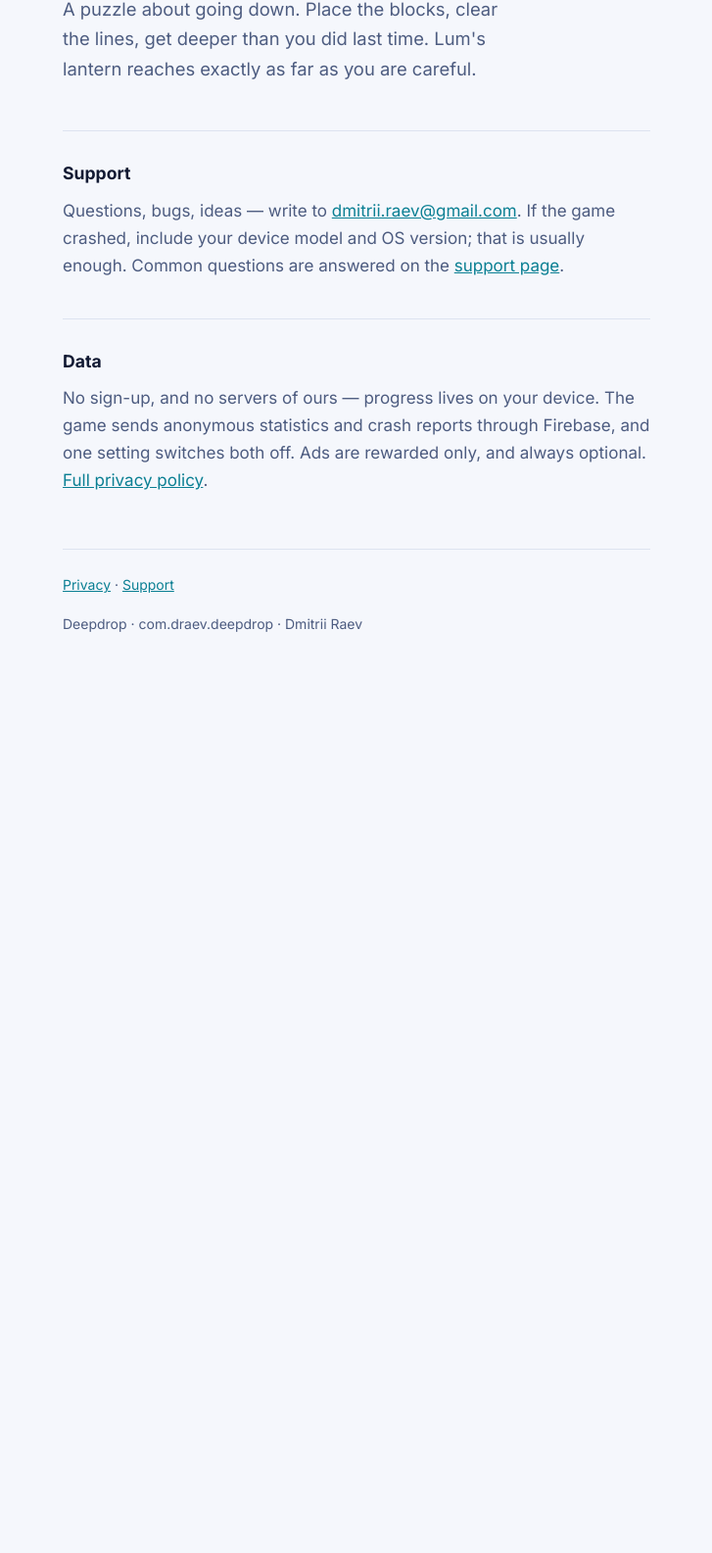
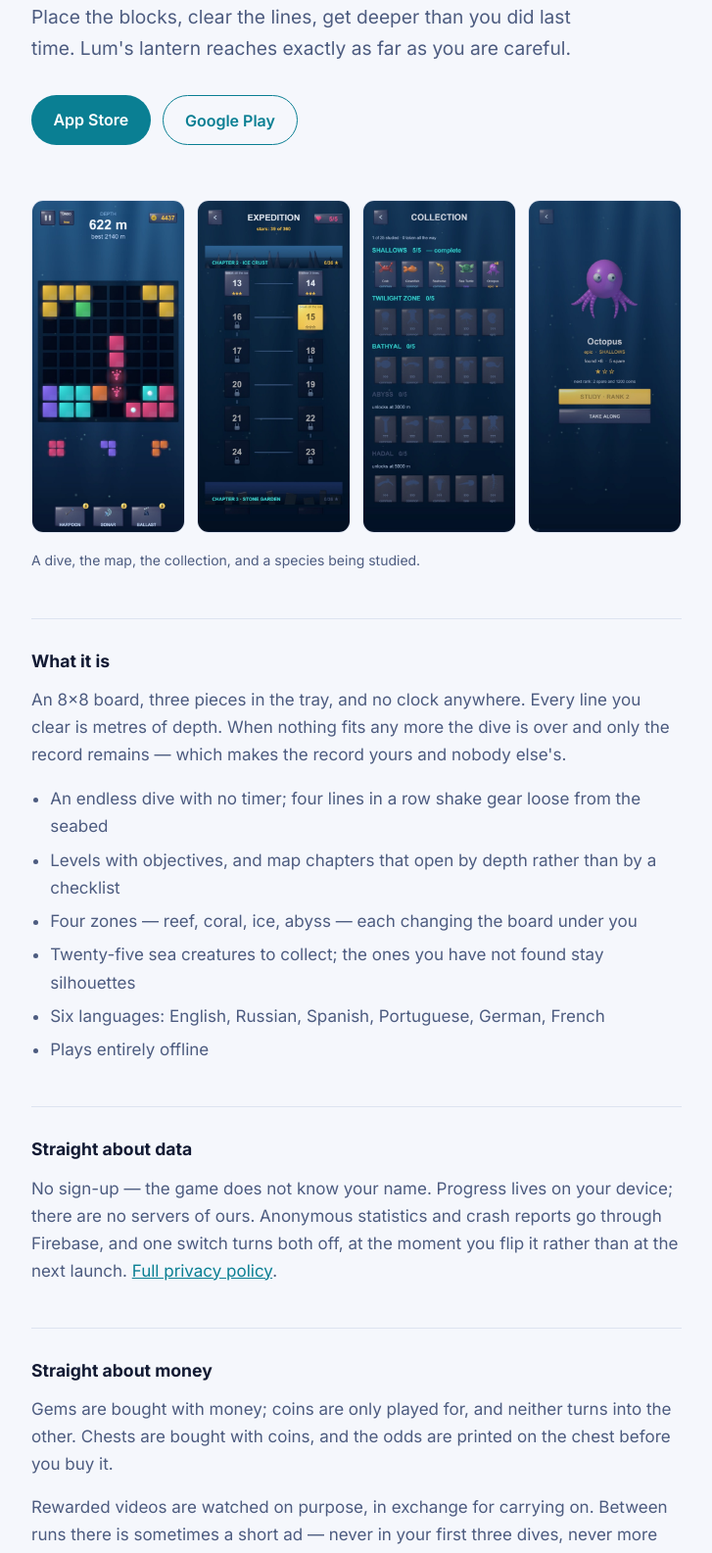
Before and after one commit to deepdrop-games/deepdrop-games.github.io, a plain HTML site: page index.html in a window 1280 px wide. Shown: the part 166-1751 px from the top of the page at 98% size, without its empty margins (276-1003 px from the left). Before the commit the page ends 910 px from the top, so only its background shows below. Drawn offline with Linux system fonts and the light colour scheme.

Commit message:
Landing page, with something to link to
The root was a support page: no screenshot, no store links, nothing to send
anyone. Now it leads with the icon, the hook and both store buttons, shows
four screenshots, and keeps the two honest sections — data and money.

- og: tags so a pasted link unfurls with a picture.
- JSON-LD VideoGame, the shape search engines read for an app page.
- robots.txt and sitemap.xml, so Search Console has something to crawl.
- Fixed a stale claim: the home page promised "ads are rewarded only" while
  the interstitial has existed since 27 October and is described in the
  policy one page down.
- Screenshots re-encoded to jpeg at 1080px, ~60 KB each instead of a megabyte.

Co-Authored-By: Claude Opus 5 (1M context) <noreply@anthropic.com>
Claude-Session: https://claude.ai/code/session_018SF3MSuzFgSx7pGH8SoVAK

```diff
--- a/index.html
+++ b/index.html
@@ -3,19 +3,49 @@
 <head>
 <meta charset="utf-8">
 <meta name="viewport" content="width=device-width, initial-scale=1, viewport-fit=cover">
-<title>Deepdrop</title>
-<meta name="description" content="Deepdrop — a deep-sea block puzzle for iOS and Android. Support and privacy policy.">
+<title>Deepdrop — a deep-sea block puzzle</title>
+<meta name="description" content="Place the blocks, clear the lines, get deeper than you did last time. An offline block puzzle for iOS and Android. No sign-up, no timer.">
+<link rel="icon" href="img/icon.png">
+<meta property="og:title" content="Deepdrop — a deep-sea block puzzle">
+<meta property="og:description" content="Place the blocks, clear the lines, get deeper than you did last time. Offline, no timer, no sign-up.">
+<meta property="og:image" content="https://deepdrop-games.github.io/img/01-dive.jpg">
+<meta property="og:url" content="https://deepdrop-games.github.io/">
+<meta property="og:type" content="website">
+<meta name="twitter:card" content="summary_large_image">
+<link rel="canonical" href="https://deepdrop-games.github.io/">
 <link rel="stylesheet" href="https://fonts.googleapis.com/css2?family=Inter:wght@400;600;700&display=swap">
+<script type="application/ld+json">
+{
+  "@context": "https://schema.org",
+  "@type": "VideoGame",
+  "name": "Deepdrop",
+  "description": "A deep-sea block puzzle. Place the blocks, clear the lines, get deeper than you did last time. Offline, no timer, no sign-up.",
+  "url": "https://deepdrop-games.github.io/",
+  "image": "https://deepdrop-games.github.io/img/icon.png",
+  "applicationCategory": "GameApplication",
+  "genre": "Puzzle",
+  "operatingSystem": "iOS, Android",
+  "inLanguage": ["en", "ru", "es", "pt-BR", "de", "fr"],
+  "author": { "@type": "Person", "name": "Dmitrii Raev" },
+  "offers": { "@type": "Offer", "price": "0", "priceCurrency": "USD" },
+  "sameAs": [
+    "https://apps.apple.com/app/id6827552774",
+    "https://play.google.com/store/apps/details?id=com.draev.deepdrop"
+  ]
+}
+</script>
 <style>
   :root {
     --bg: #04071a; --bg-card: #0a1130; --fg: #e8eefc;
     --fg-dim: #9fb0d4; --accent: #4fd6e8; --rule: #1a2550;
+    --btn-fg: #04071a;
     color-scheme: dark;
   }
   @media (prefers-color-scheme: light) {
     :root:not([data-theme="dark"]) {
       --bg: #f5f7fc; --bg-card: #ffffff; --fg: #121a33;
       --fg-dim: #4d5c80; --accent: #0a7f93; --rule: #dde3f0;
+      --btn-fg: #ffffff;
       color-scheme: light;
     }
   }
@@ -26,47 +56,107 @@
     -webkit-text-size-adjust: 100%;
   }
   .wrap {
-    max-width: 40rem; margin: 0 auto; padding-block: 4rem 5rem;
+    max-width: 44rem; margin: 0 auto; padding-block: 3.5rem 5rem;
     padding-left: max(20px, env(safe-area-inset-left, 0px));
     padding-right: max(20px, env(safe-area-inset-right, 0px));
   }
+
+  /* ---- hero ---- */
+  .hero { display: flex; gap: 1.25rem; align-items: center; margin: 0 0 1.5rem; flex-wrap: wrap; }
+  .hero img { width: 88px; height: 88px; border-radius: 20px; flex: none; }
+  .hero h1 { font-size: clamp(2.1rem, 8vw, 3.1rem); line-height: 1.05; margin: 0 0 0.2rem; }
   .eyebrow {
     font-size: 13px; font-weight: 600; letter-spacing: 0.14em; text-transform: uppercase;
-    color: var(--accent); margin: 0 0 0.6rem;
+    color: var(--accent); margin: 0;
   }
-  h1 { font-size: clamp(2rem, 7vw, 3rem); line-height: 1.1; margin: 0 0 0.75rem; text-wrap: balance; }
-  .lede { font-size: 1.15rem; color: var(--fg-dim); margin: 0 0 3rem; text-wrap: balance; }
-  h2 { font-size: 1.1rem; margin: 2.5rem 0 0.6rem; padding-top: 1.75rem; border-top: 1px solid var(--rule); }
+  .lede { font-size: 1.2rem; color: var(--fg-dim); margin: 0 0 2rem; text-wrap: balance; }
+
+  .stores { display: flex; gap: 0.75rem; flex-wrap: wrap; margin: 0 0 3.5rem; }
+  .store {
+    display: inline-block; padding: 0.7rem 1.4rem; border-radius: 999px;
+    background: var(--accent); color: var(--btn-fg); font-weight: 600; font-size: 16px;
+    text-decoration: none;
+  }
+  .store.alt { background: transparent; color: var(--accent); border: 1px solid var(--accent); }
+
+  /* ---- shots ---- */
+  .shots {
+    display: grid; grid-template-columns: repeat(4, 1fr); gap: 0.75rem; margin: 0 0 1rem;
+  }
+  .shots img {
+    width: 100%; height: auto; border-radius: 12px; display: block;
+    border: 1px solid var(--rule);
+  }
+  @media (max-width: 560px) { .shots { grid-template-columns: repeat(2, 1fr); } }
+  .caption { font-size: 14px; color: var(--fg-dim); margin: 0 0 3rem; }
+
+  h2 { font-size: 1.1rem; margin: 2.75rem 0 0.7rem; padding-top: 1.75rem; border-top: 1px solid var(--rule); }
   p, li { color: var(--fg-dim); margin: 0 0 1rem; }
   ul { padding-left: 1.2rem; }
-  li { margin: 0 0 0.35rem; }
+  li { margin: 0 0 0.4rem; }
   a { color: var(--accent); }
   strong { color: var(--fg); }
-  hr { border: 0; border-top: 1px solid var(--rule); margin: 3.5rem 0; }
-  .en { color: var(--fg-dim); font-size: 15px; }
-  .lang { margin: 0 0 2.5rem; font-size: 14px; }
-  .lang a { margin-right: 1.25rem; }
   footer { margin-top: 3.5rem; padding-top: 1.5rem; border-top: 1px solid var(--rule); font-size: 14px; color: var(--fg-dim); }
+  footer p { margin: 0 0 0.4rem; }
 </style>
 </head>
 <body>
 <div class="wrap">
 
-<p class="eyebrow">iOS · Android</p>
-<h1>Deepdrop</h1>
-<p class="lede">A puzzle about going down. Place the blocks, clear the lines, get deeper than
-you did last time. Lum's lantern reaches exactly as far as you are careful.</p>
+<div class="hero">
+  <img src="img/icon.png" alt="Deepdrop icon" width="88" height="88">
+  <div>
+    <p class="eyebrow">iOS · Android · free</p>
+    <h1>Deepdrop</h1>
+  </div>
+</div>
+
+<p class="lede">Place the blocks, clear the lines, get deeper than you did last time.
+Lum's lantern reaches exactly as far as you are careful.</p>
+
+<div class="stores">
+  <a class="store" href="https://apps.apple.com/app/id6827552774">App Store</a>
+  <a class="store alt" href="https://play.google.com/store/apps/details?id=com.draev.deepdrop">Google&nbsp;Play</a>
+</div>
+
+<div class="shots">
+  <img src="img/01-dive.jpg" alt="The 8×8 board mid-dive, three pieces waiting in the tray" loading="lazy">
+  <img src="img/03-map.jpg" alt="The expedition map, with chapters that open by depth" loading="lazy">
+  <img src="img/04-collection.jpg" alt="The collection of sea creatures, unfound ones as silhouettes" loading="lazy">
+  <img src="img/07-study.jpg" alt="Studying a species to raise its rank" loading="lazy">
+</div>
+<p class="caption">A dive, the map, the collection, and a species being studied.</p>
+
+<h2>What it is</h2>
+<p>An 8×8 board, three pieces in the tray, and no clock anywhere. Every line you clear is
+metres of depth. When nothing fits any more the dive is over and only the record remains —
+which makes the record yours and nobody else's.</p>
+<ul>
+  <li>An endless dive with no timer; four lines in a row shake gear loose from the seabed</li>
+  <li>Levels with objectives, and map chapters that open by depth rather than by a checklist</li>
+  <li>Four zones — reef, coral, ice, abyss — each changing the board under you</li>
+  <li>Twenty-five sea creatures to collect; the ones you have not found stay silhouettes</li>
+  <li>Six languages: English, Russian, Spanish, Portuguese, German, French</li>
+  <li>Plays entirely offline</li>
+</ul>
+
+<h2>Straight about data</h2>
+<p>No sign-up — the game does not know your name. Progress lives on your device; there are
+no servers of ours. Anonymous statistics and crash reports go through Firebase, and one
+switch turns both off, at the moment you flip it rather than at the next launch.
+<a href="/privacy/">Full privacy policy</a>.</p>
+
+<h2>Straight about money</h2>
+<p>Gems are bought with money; coins are only played for, and neither turns into the other.
+Chests are bought with coins, and the odds are printed on the chest before you buy it.</p>
+<p>Rewarded videos are watched on purpose, in exchange for carrying on. Between runs there is
+sometimes a short ad — never in your first three dives, never more than one every second run,
+and never on top of a personal record.</p>
 
 <h2>Support</h2>
 <p>Questions, bugs, ideas — write to <a href="mailto:dmitrii.raev@gmail.com">dmitrii.raev@gmail.com</a>.
 If the game crashed, include your device model and OS version; that is usually enough.
 Common questions are answered on the <a href="/support/">support page</a>.</p>
-
-<h2>Data</h2>
-<p>No sign-up, and no servers of ours — progress lives on your device. The game sends
-anonymous statistics and crash reports through Firebase, and one setting switches both off.
-Ads are rewarded only, and always optional.
-<a href="/privacy/">Full privacy policy</a>.</p>
 
 <footer>
   <p><a href="/privacy/">Privacy</a> · <a href="/support/">Support</a></p>
--- /dev/null
+++ b/sitemap.xml
@@ -0,0 +1,6 @@
+<?xml version="1.0" encoding="UTF-8"?>
+<urlset xmlns="http://www.sitemaps.org/schemas/sitemap/0.9">
+  <url><loc>https://deepdrop-games.github.io/</loc><changefreq>monthly</changefreq><priority>1.0</priority></url>
+  <url><loc>https://deepdrop-games.github.io/privacy/</loc><changefreq>yearly</changefreq><priority>0.5</priority></url>
+  <url><loc>https://deepdrop-games.github.io/support/</loc><changefreq>yearly</changefreq><priority>0.5</priority></url>
+</urlset>
```
Also changed, not shown: img/01-dive.jpg (added), img/03-map.jpg (added), img/04-collection.jpg (added), img/07-study.jpg (added), img/icon.png (added), robots.txt (added).
